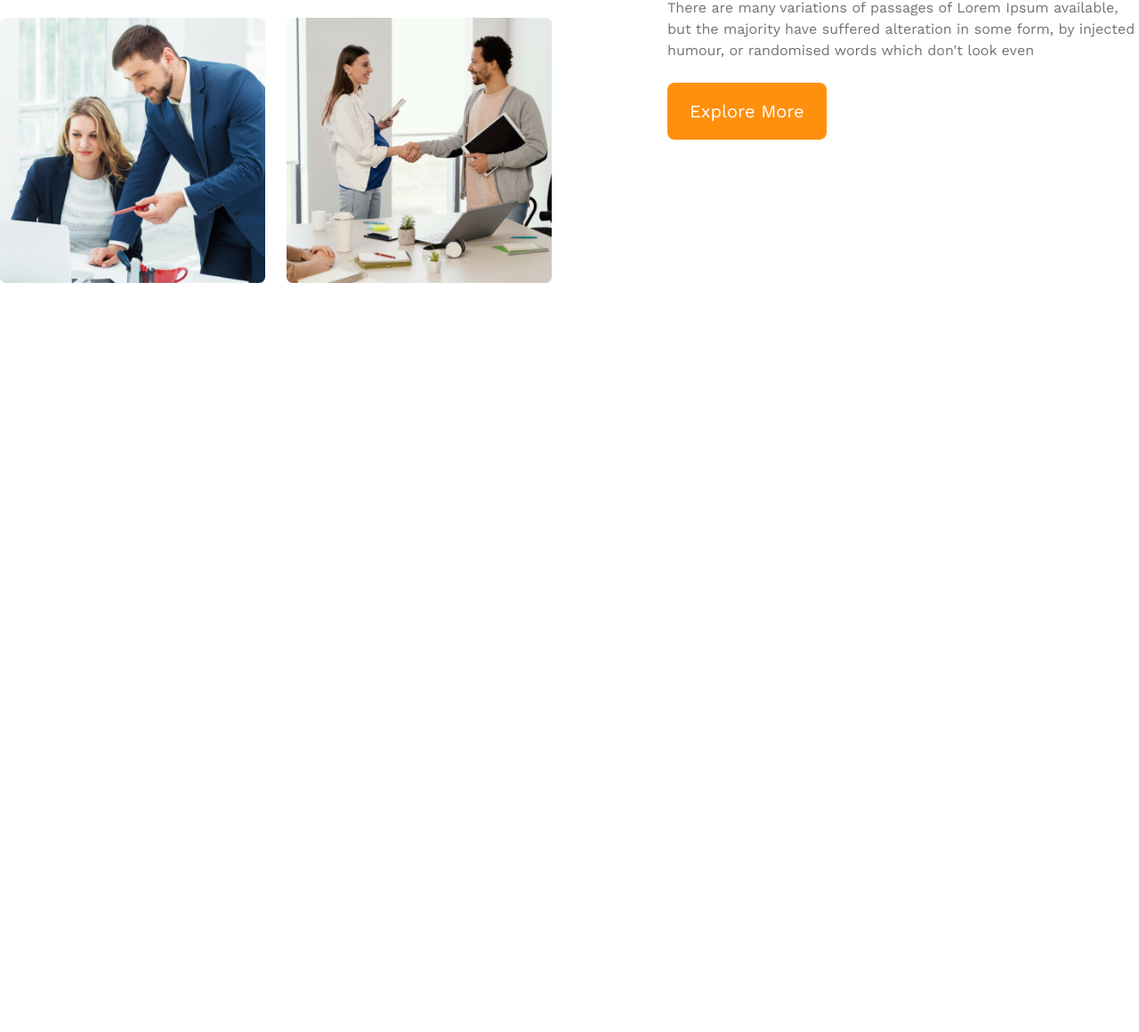
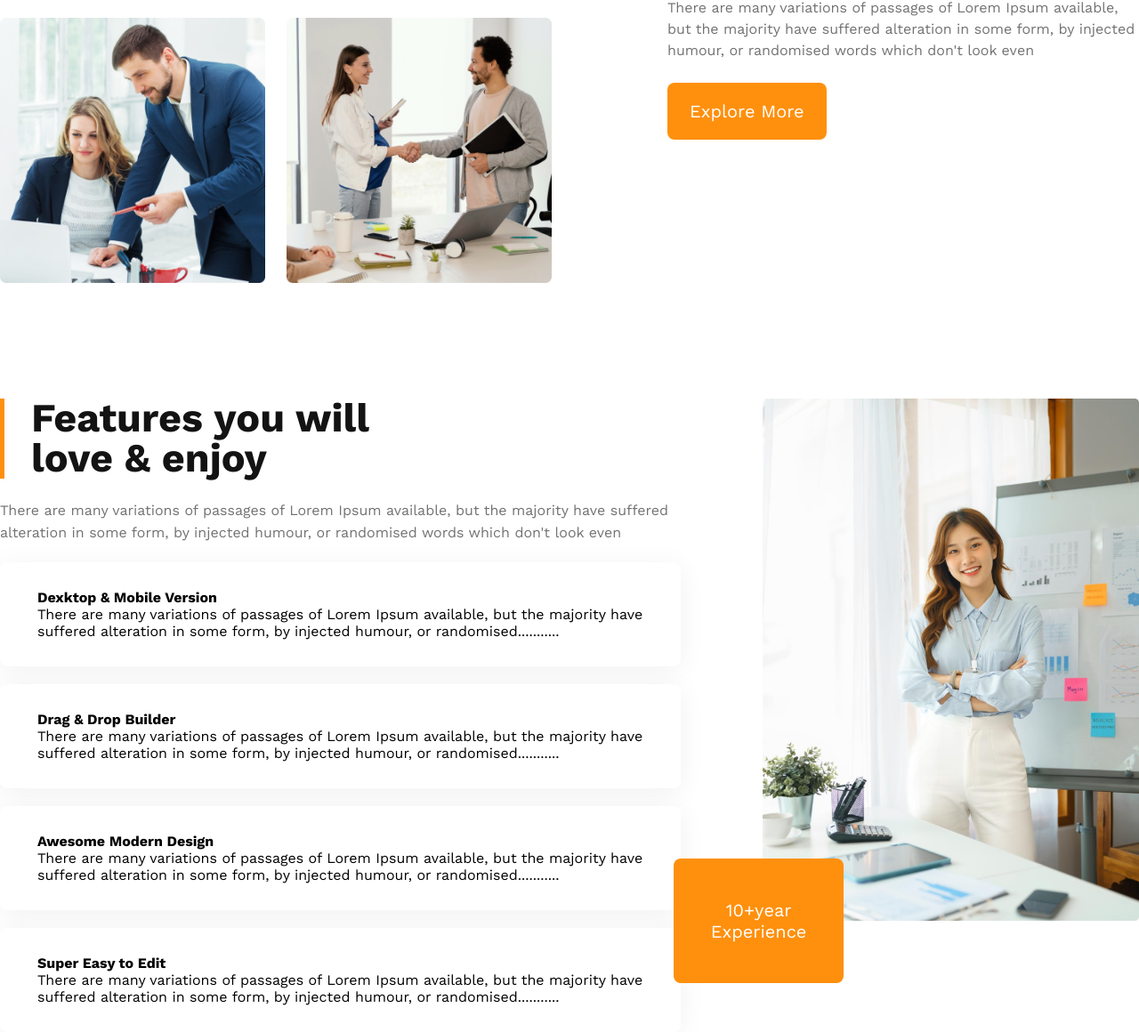
Before and after one commit to asifjsr/g3-architech-website, a plain HTML site: page index.html in a window 1280 px wide. Shown: the part 1451-2611 px from the top of the page at 89% size. Before the commit the page ends 1769 px from the top, so only its background shows below. Drawn offline with nearby package versions, Linux system fonts and the light colour scheme.

Commit message:
added facts without responsive

```diff
--- a/index.html
+++ b/index.html
@@ -52,6 +52,47 @@
             </div>
 
         </section>
+        <section class="some-factor">
+            <div class="some-fact-text-content">
+                <div class="some-fact-title-container">
+                    <h1 class="some-fact-title">
+                        Features you will <br> love & enjoy
+                    </h1>
+                    <p class="some-fact-sub-tile">
+                        There are many variations of passages of Lorem Ipsum available, but the majority have suffered alteration in some form, by injected humour, or randomised words which don't look even
+                    </p>
+                </div>
+
+                <div class="some-fact-main-container">
+                    <div class="fact-box">
+                        <h4 class="some-fact-main-title">Dexktop & Mobile Version</h4>
+                        <p class="some-fact-main-subtitle">There are many variations of passages of Lorem Ipsum available, but the majority have suffered alteration in some form, by injected humour, or randomised...........</p>
+                    </div>
+                    <div class="fact-box">
+                        <h4 class="some-fact-main-title">Drag & Drop Builder</h4>
+                        <p class="some-fact-main-subtitle">There are many variations of passages of Lorem Ipsum available, but the majority have suffered alteration in some form, by injected humour, or randomised...........</p>
+                    </div>
+                    <div class="fact-box">
+                        <h4 class="some-fact-main-title">Awesome Modern Design</h4>
+                        <p class="some-fact-main-subtitle">There are many variations of passages of Lorem Ipsum available, but the majority have suffered alteration in some form, by injected humour, or randomised...........</p>
+                    </div>
+                    <div class="fact-box">
+                        <h4 class="some-fact-main-title">Super Easy to Edit</h4>
+                        <p class="some-fact-main-subtitle">There are many variations of passages of Lorem Ipsum available, but the majority have suffered alteration in some form, by injected humour, or randomised...........</p>
+                    </div>
+                </div>
+
+            </div>
+            <div class="some-fact-image-content">
+                <img src="images/architect.png" alt="">
+                <button class="primary-btn badge">
+                    <span class="Experience-year">10+year</span>
+                    <br>
+                    <span class="Experience-text">Experience</span>
+                </button>
+            </div>
+
+        </section>
     </main>
     <footer>
 
--- a/style/architech.css
+++ b/style/architech.css
@@ -15,6 +15,7 @@
   main{
     max-width: 1440px;
     margin: 0 auto;
+    height: auto;
   }
 
 main>section{
@@ -136,6 +137,49 @@ main>section{
     width: 100%;
 }
 
+
+/* Some-fact-section */
+.some-factor{
+    display: flex;
+    gap: 92px;
+}
+
+
+.some-fact-title{
+    font-size: 2.81rem;
+    color: rgb(19, 19, 19);
+    font-weight: 700;
+    line-height: 2.81rem;
+    padding-left: 30px;
+    border-left: 5px solid rgb(255, 144, 14);
+}
+
+.some-fact-sub-tile{
+    font-size: 1rem;
+    margin-top: 24px;
+    font-weight: 400;
+    color: rgb(114, 114, 114);
+    margin-bottom: 20px;
+    line-height: 1.56rem;
+}
+.fact-box{
+    padding: 30px 42px 30px 42px;
+    margin-top: 20px;
+    border-radius: 8px;
+    box-shadow: 0px 4px 30px 0px rgba(0, 0, 0, 0.06);
+    background: rgb(255, 255, 255);
+}
+.some-fact-image-content > img{
+    width: 100%;
+}
+.badge{
+    padding: 46px 42px;
+    margin-left: -100px;
+    margin-top: -100px;
+
+}
+
+
 /* Responsive media Query */
 @media screen and (max-width:576px) {
     .navbar, .nav-links{
```
